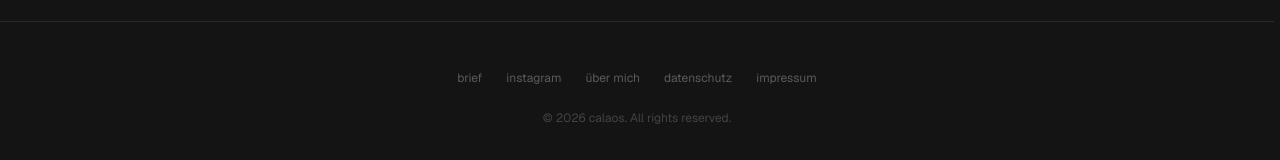
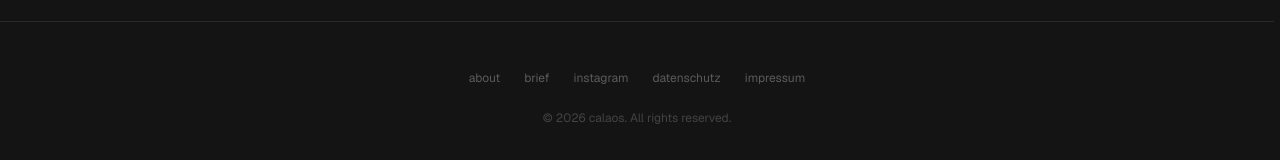
Before and after one commit to michelfeike-dev/calaos, a Next.js app: page /log in a window 1280 px wide. Shown: the part 3229-3389 px from the top of the page. Built offline with nearby package versions, Linux system fonts and the light colour scheme; no server answers.

Commit message:
ui(footer): rename 'über mich' to 'about' and reorder
Co-Authored-By: Claude Opus 4.8 <noreply@anthropic.com>

```diff
--- a/src/components/layout/footer.tsx
+++ b/src/components/layout/footer.tsx
@@ -5,9 +5,9 @@ import { usePathname } from 'next/navigation'
 import { cn } from '@/lib/utils'
 
 const links: { href: string; label: string; external?: boolean }[] = [
+  { href: '/about', label: 'about' },
   { href: '/brief', label: 'brief' },
   { href: 'https://www.instagram.com/calma_and_chaos/', label: 'instagram', external: true },
-  { href: '/about', label: 'über mich' },
   { href: '/datenschutz', label: 'datenschutz' },
   { href: '/impressum', label: 'impressum' },
 ]
```
